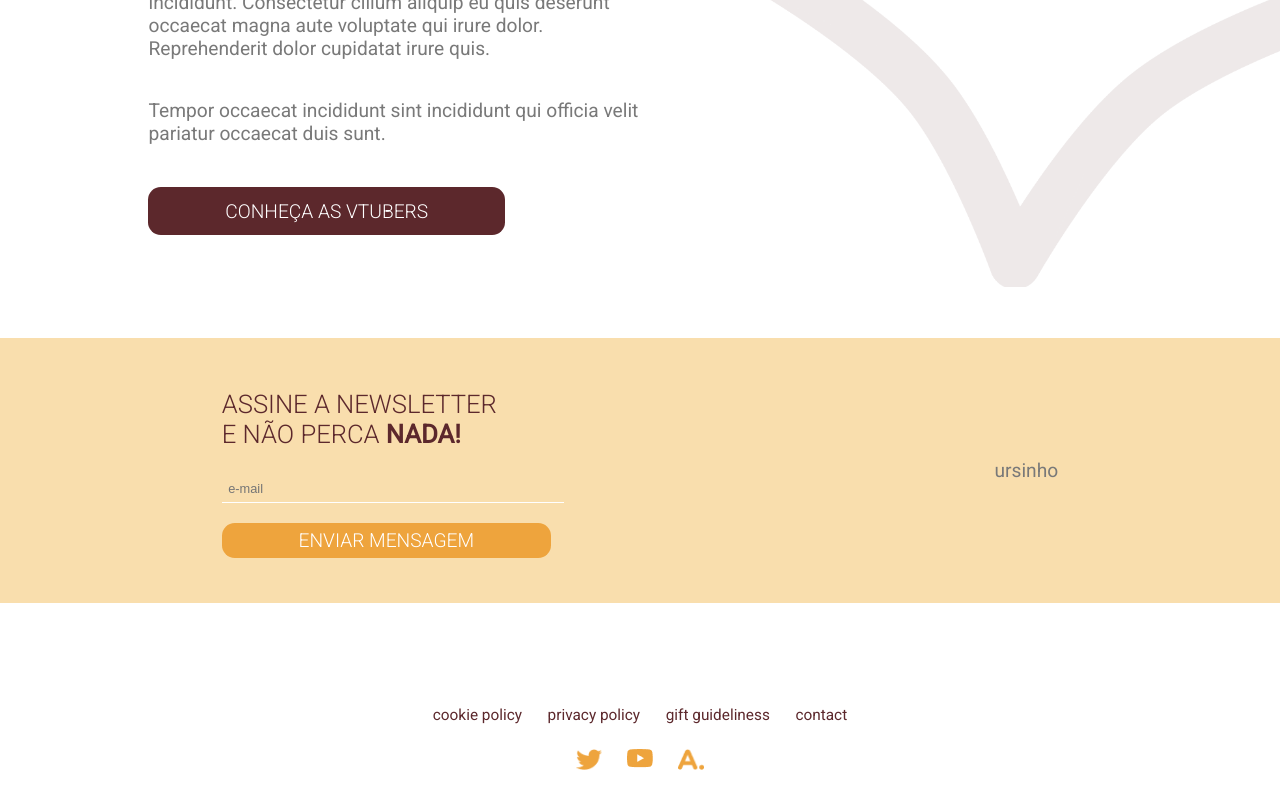
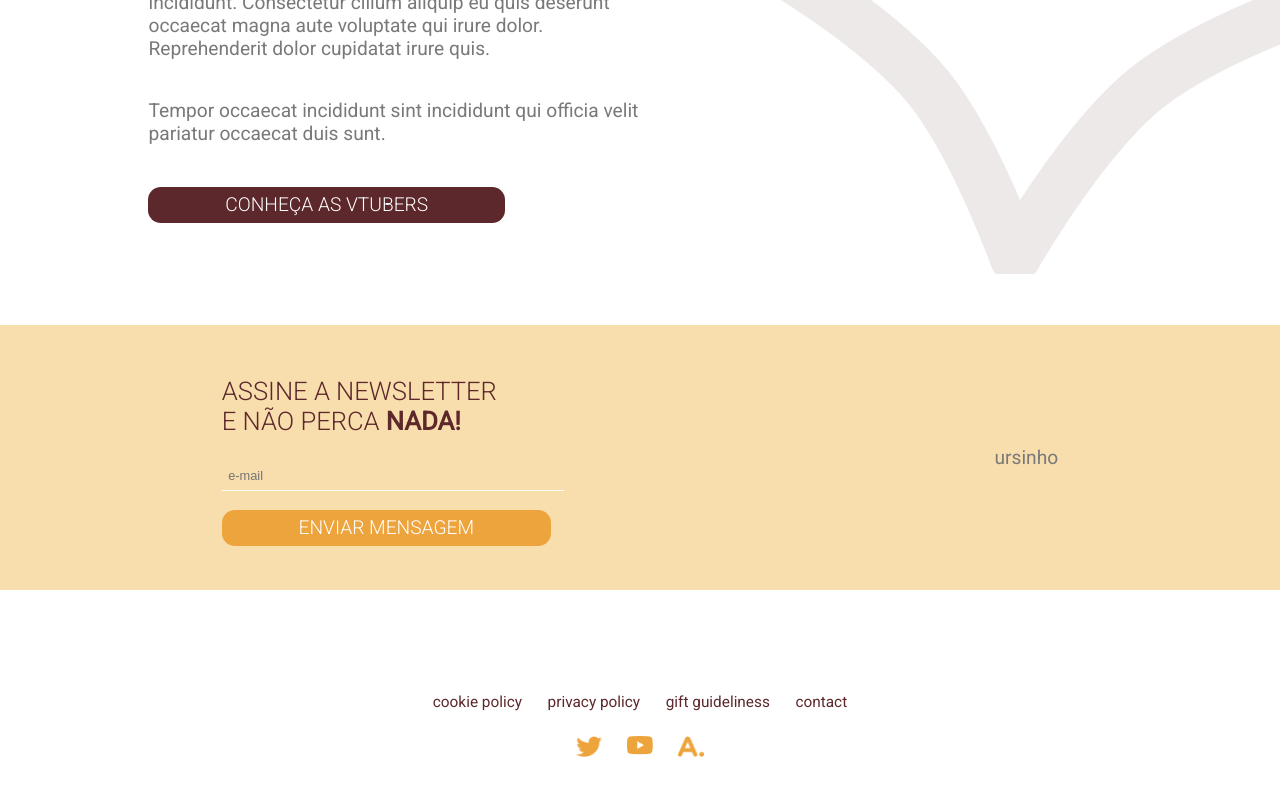
Before and after one commit to mariliamlcs/kirakaramel, a React (Create React App) app: page / in a window 1280 px wide. Shown: the part 1474-2274 px from the top of the page. Built offline with nearby package versions, Linux system fonts and the light colour scheme.

Commit message:
css update

```diff
--- a/src/pages/Home/index.css
+++ b/src/pages/Home/index.css
@@ -73,7 +73,7 @@
     width: fit-content;
     color: #fff;
     background-color: #5C282C;
-    padding: 1vw 6vw;
+    padding: .5vw 6vw;
     border-radius: 1vw;
     text-transform: uppercase;
     font-weight: 300;
```
